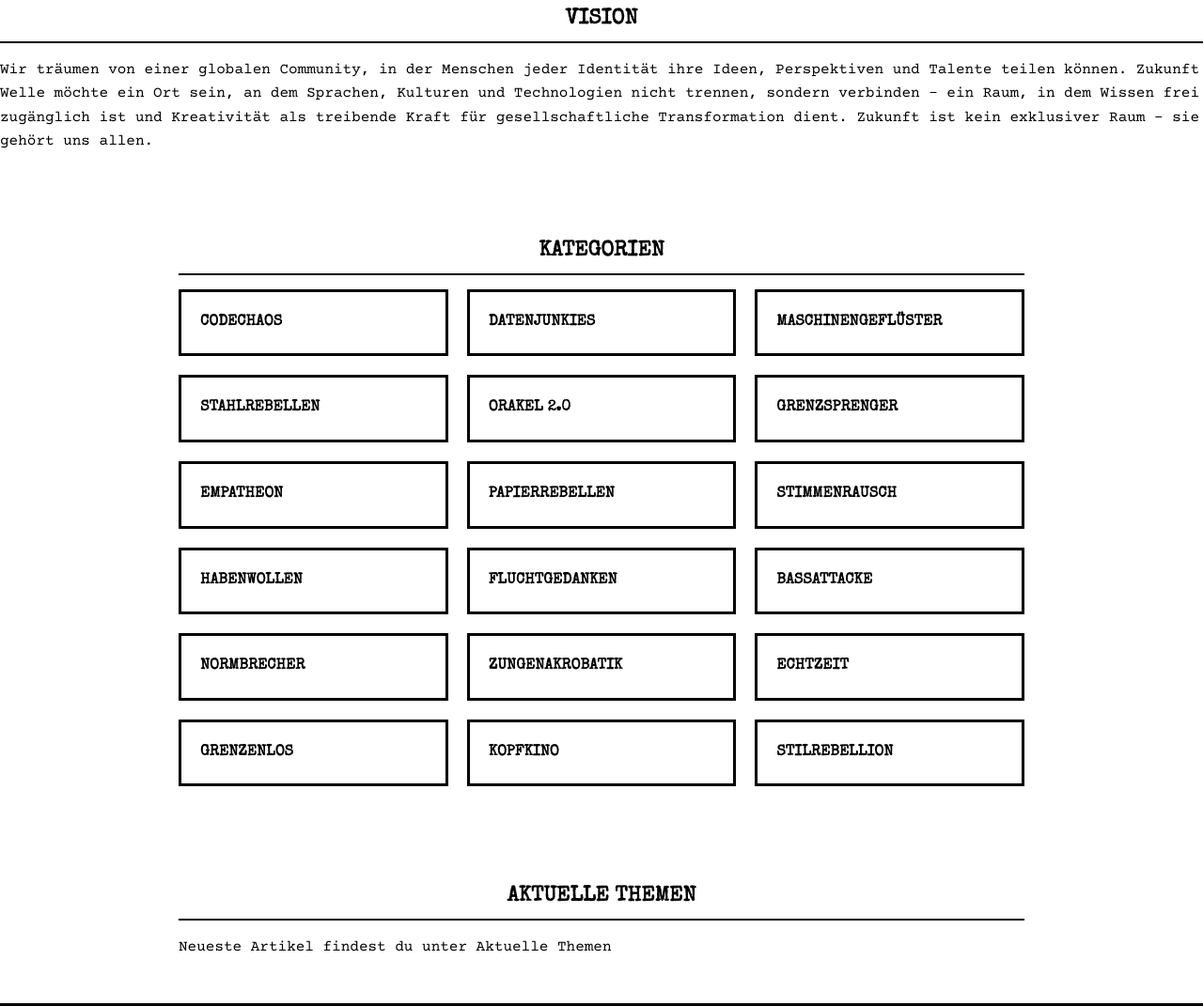
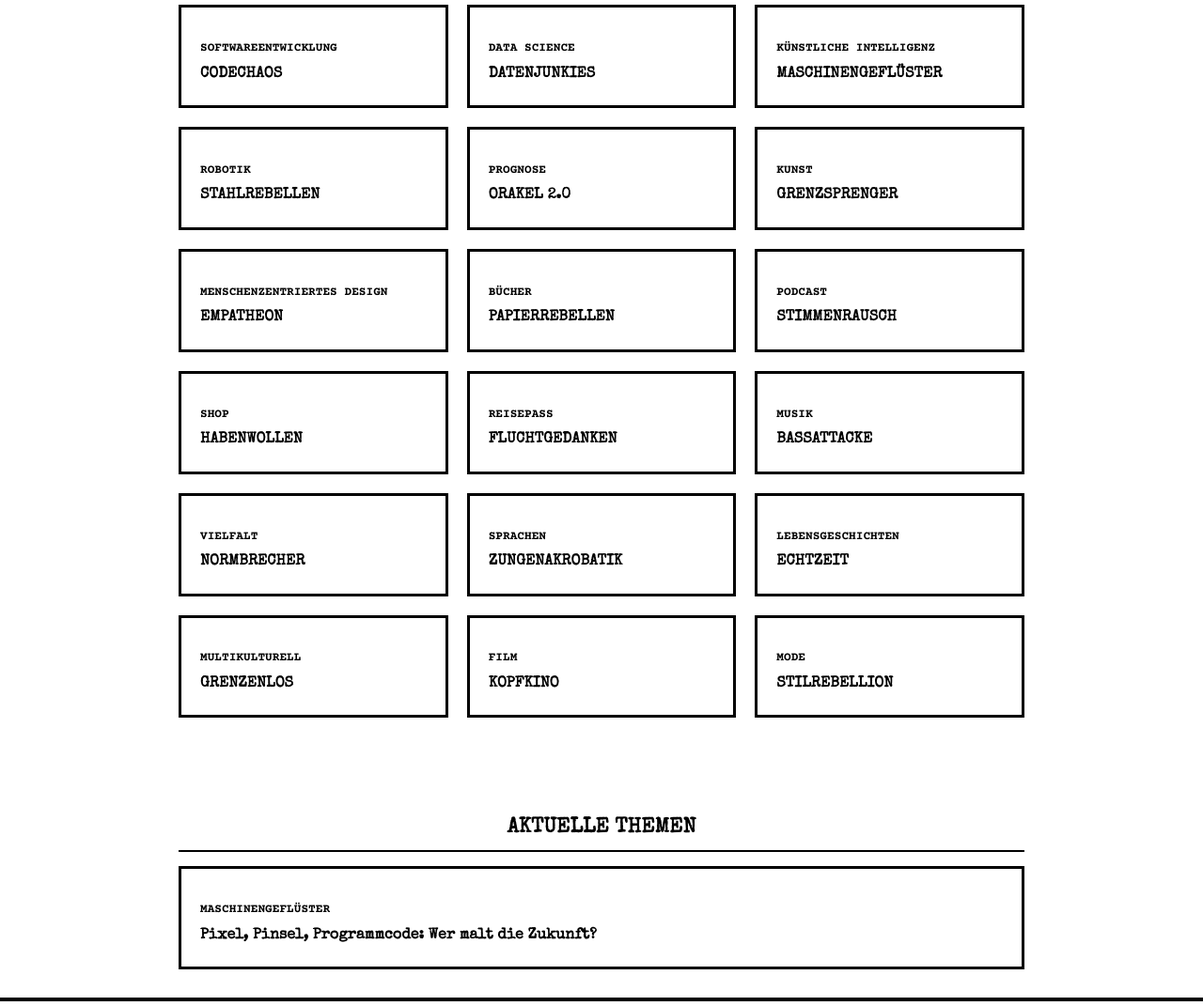
Before and after one commit to alejandrabarcena/zukunftwellefanzine, a website: page index.html in a window 1280 px wide. Shown: the part 1602-2673 px from the top of the page at 94% size. Drawn offline with nearby package versions, Linux system fonts and the light colour scheme.

Commit message:
estructura base completa – secciones mission, vision, kategorien

```diff
--- a/css/styles.css
+++ b/css/styles.css
@@ -50,9 +50,7 @@ a:hover {
 }
 .main-nav a:hover,
 .main-nav a.active {
-  text-decoration: none;
-  border-bottom: 2px solid black;
-  padding-bottom: 3px;
+  text-decoration: underline;
 }
 
 /* ---- HERO ---- */
@@ -148,3 +146,12 @@ a:hover {
 .typewriter-text {
   font-family: "Courier Prime", monospace;
 }
+/* ---- TEXTOS EDITORIALES (ABOUT / MISSION / VISION) ---- */
+.about p,
+.mission p,
+.vision p {
+  max-width: 800px;
+  margin: 0 auto;
+  line-height: 1.6;
+  text-align: justify;
+}
--- a/index.html
+++ b/index.html
@@ -60,19 +60,6 @@
         einer Welt im Wandel.
       </p>
     </section>
-
-    <!-- MISSION -->
-    <section class="mission">
-      <h2 class="section-title typewriter-title">MISSION</h2>
-      <p class="typewriter-text">
-        Unsere Mission ist es, einen inklusiven digitalen Raum zu schaffen, in
-        dem Technologie, Kreativität und menschliche Vielfalt zusammenkommen.
-        Zukunft Welle vermittelt Wissen nicht nur informativ, sondern
-        transformativ – offen zugänglich, interdisziplinär und
-        sprachübergreifend. Wir fördern kritisches Denken, kulturellen Dialog
-        und die Vorstellungskraft, um die Zukunft bewusst mitzugestalten.
-      </p>
-    </section>
     <!-- MISSION -->
     <section class="mission">
       <h2 class="section-title typewriter-title">MISSION</h2>
@@ -91,12 +78,11 @@
       <h2 class="section-title typewriter-title">VISION</h2>
       <p class="typewriter-text">
         Wir träumen von einer globalen Community, in der Menschen jeder
-        Identität ihre Ideen, Perspektiven und Talente teilen können. Zukunft
-        Welle möchte ein Ort sein, an dem Sprachen, Kulturen und Technologien
-        nicht trennen, sondern verbinden – ein Raum, in dem Wissen frei
-        zugänglich ist und Kreativität als treibende Kraft für gesellschaftliche
-        Transformation dient. Zukunft ist kein exklusiver Raum – sie gehört uns
-        allen.
+        Identität ihre Ideen, Perspektiven und Talente teilen. Zukunft Welle
+        soll ein Ort sein, an dem Sprachen, Kulturen und Technologien nicht
+        trennen, sondern verbinden – ein Raum, in dem Wissen frei zugänglich ist
+        und Kreativität als treibende Kraft gesellschaftlicher Transformation
+        wirkt. Zukunft ist kein exklusiver Raum – sie gehört uns allen.
       </p>
     </section>
 
@@ -104,36 +90,109 @@
     <section class="categories-preview">
       <h2 class="section-title typewriter-title">KATEGORIEN</h2>
       <div class="featured-grid">
-        <div class="card"><span class="card-title">CODECHAOS</span></div>
-        <div class="card"><span class="card-title">DATENJUNKIES</span></div>
         <div class="card">
+          <p class="card-category">Softwareentwicklung</p>
+          <span class="card-title">CODECHAOS</span>
+        </div>
+
+        <div class="card">
+          <p class="card-category">Data Science</p>
+          <span class="card-title">DATENJUNKIES</span>
+        </div>
+
+        <div class="card">
+          <p class="card-category">Künstliche Intelligenz</p>
           <span class="card-title">MASCHINENGEFLÜSTER</span>
         </div>
-        <div class="card"><span class="card-title">STAHLREBELLEN</span></div>
-        <div class="card"><span class="card-title">ORAKEL 2.0</span></div>
-        <div class="card"><span class="card-title">GRENZSPRENGER</span></div>
-        <div class="card"><span class="card-title">EMPATHEON</span></div>
-        <div class="card"><span class="card-title">PAPIERREBELLEN</span></div>
-        <div class="card"><span class="card-title">STIMMENRAUSCH</span></div>
-        <div class="card"><span class="card-title">HABENWOLLEN</span></div>
-        <div class="card"><span class="card-title">FLUCHTGEDANKEN</span></div>
-        <div class="card"><span class="card-title">BASSATTACKE</span></div>
-        <div class="card"><span class="card-title">NORMBRECHER</span></div>
-        <div class="card"><span class="card-title">ZUNGENAKROBATIK</span></div>
-        <div class="card"><span class="card-title">ECHTZEIT</span></div>
-        <div class="card"><span class="card-title">GRENZENLOS</span></div>
-        <div class="card"><span class="card-title">KOPFKINO</span></div>
-        <div class="card"><span class="card-title">STILREBELLION</span></div>
+
+        <div class="card">
+          <p class="card-category">Robotik</p>
+          <span class="card-title">STAHLREBELLEN</span>
+        </div>
+
+        <div class="card">
+          <p class="card-category">Prognose</p>
+          <span class="card-title">ORAKEL 2.0</span>
+        </div>
+
+        <div class="card">
+          <p class="card-category">Kunst</p>
+          <span class="card-title">GRENZSPRENGER</span>
+        </div>
+
+        <div class="card">
+          <p class="card-category">Menschenzentriertes Design</p>
+          <span class="card-title">EMPATHEON</span>
+        </div>
+
+        <div class="card">
+          <p class="card-category">Bücher</p>
+          <span class="card-title">PAPIERREBELLEN</span>
+        </div>
+
+        <div class="card">
+          <p class="card-category">Podcast</p>
+          <span class="card-title">STIMMENRAUSCH</span>
+        </div>
+
+        <div class="card">
+          <p class="card-category">Shop</p>
+          <span class="card-title">HABENWOLLEN</span>
+        </div>
+
+        <div class="card">
+          <p class="card-category">Reisepass</p>
+          <span class="card-title">FLUCHTGEDANKEN</span>
+        </div>
+
+        <div class="card">
+          <p class="card-category">Musik</p>
+          <span class="card-title">BASSATTACKE</span>
+        </div>
+
+        <div class="card">
+          <p class="card-category">Vielfalt</p>
+          <span class="card-title">NORMBRECHER</span>
+        </div>
+
+        <div class="card">
+          <p class="card-category">Sprachen</p>
+          <span class="card-title">ZUNGENAKROBATIK</span>
+        </div>
+
+        <div class="card">
+          <p class="card-category">Lebensgeschichten</p>
+          <span class="card-title">ECHTZEIT</span>
+        </div>
+
+        <div class="card">
+          <p class="card-category">Multikulturell</p>
+          <span class="card-title">GRENZENLOS</span>
+        </div>
+
+        <div class="card">
+          <p class="card-category">Film</p>
+          <span class="card-title">KOPFKINO</span>
+        </div>
+
+        <div class="card">
+          <p class="card-category">Mode</p>
+          <span class="card-title">STILREBELLION</span>
+        </div>
       </div>
     </section>
 
     <!-- AKTUELLE THEMEN -->
     <section class="latest">
       <h2 class="section-title typewriter-title">AKTUELLE THEMEN</h2>
-      <p class="typewriter-text">
-        Neueste Artikel findest du unter
-        <a href="aktuelle-themen.html">Aktuelle Themen</a>
-      </p>
+      <div class="featured-grid">
+        <div class="card">
+          <p class="card-category typewriter-text">MASCHINENGEFLÜSTER</p>
+          <a href="articles/pixel-pinsel-programmcode.html" class="card-title">
+            Pixel, Pinsel, Programmcode: Wer malt die Zukunft?
+          </a>
+        </div>
+      </div>
     </section>
 
     <!-- FOOTER -->
```
Also changed, not shown: aktuelle-themen.html (+48 -4 lines), 1 other file.
